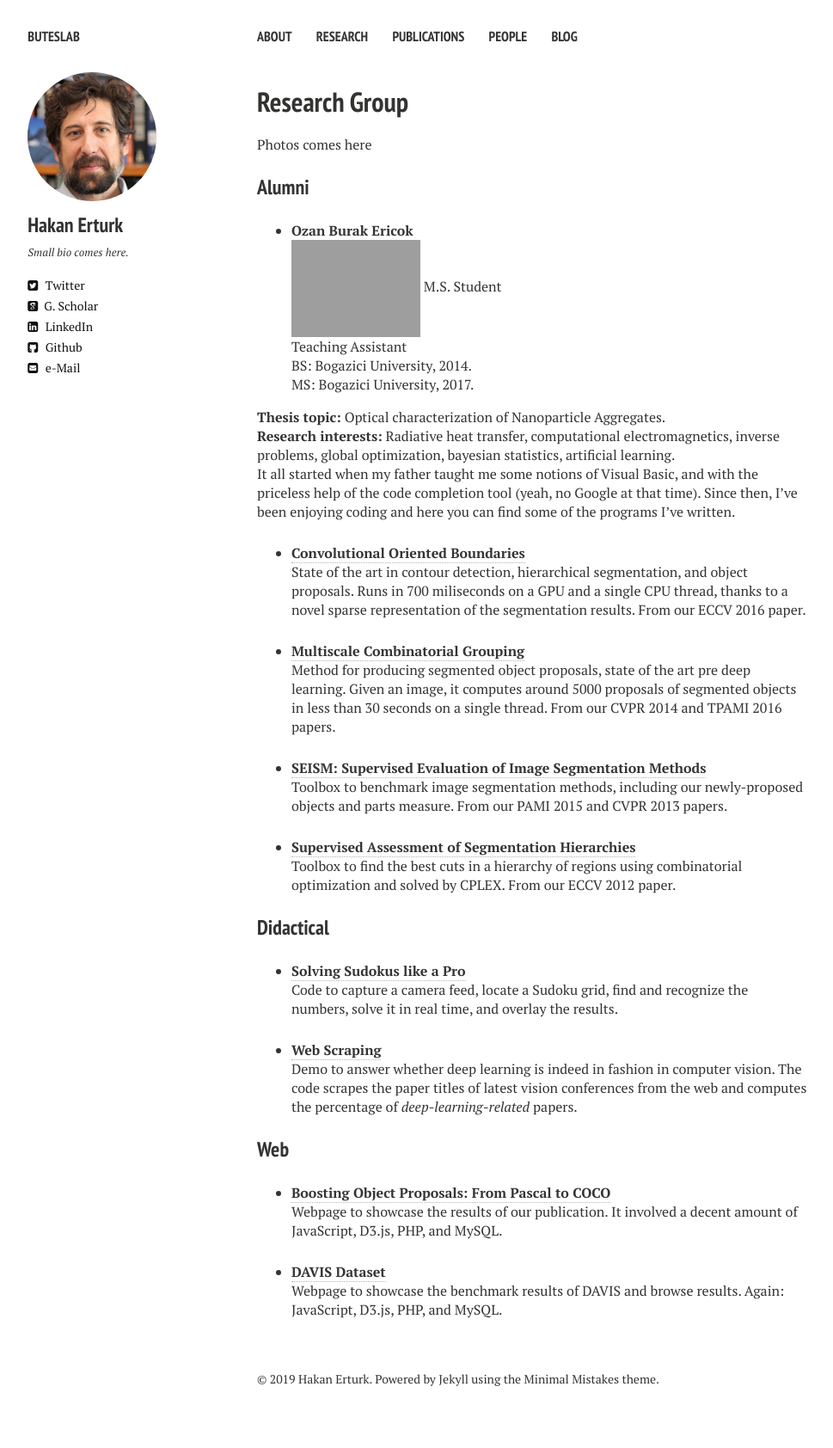
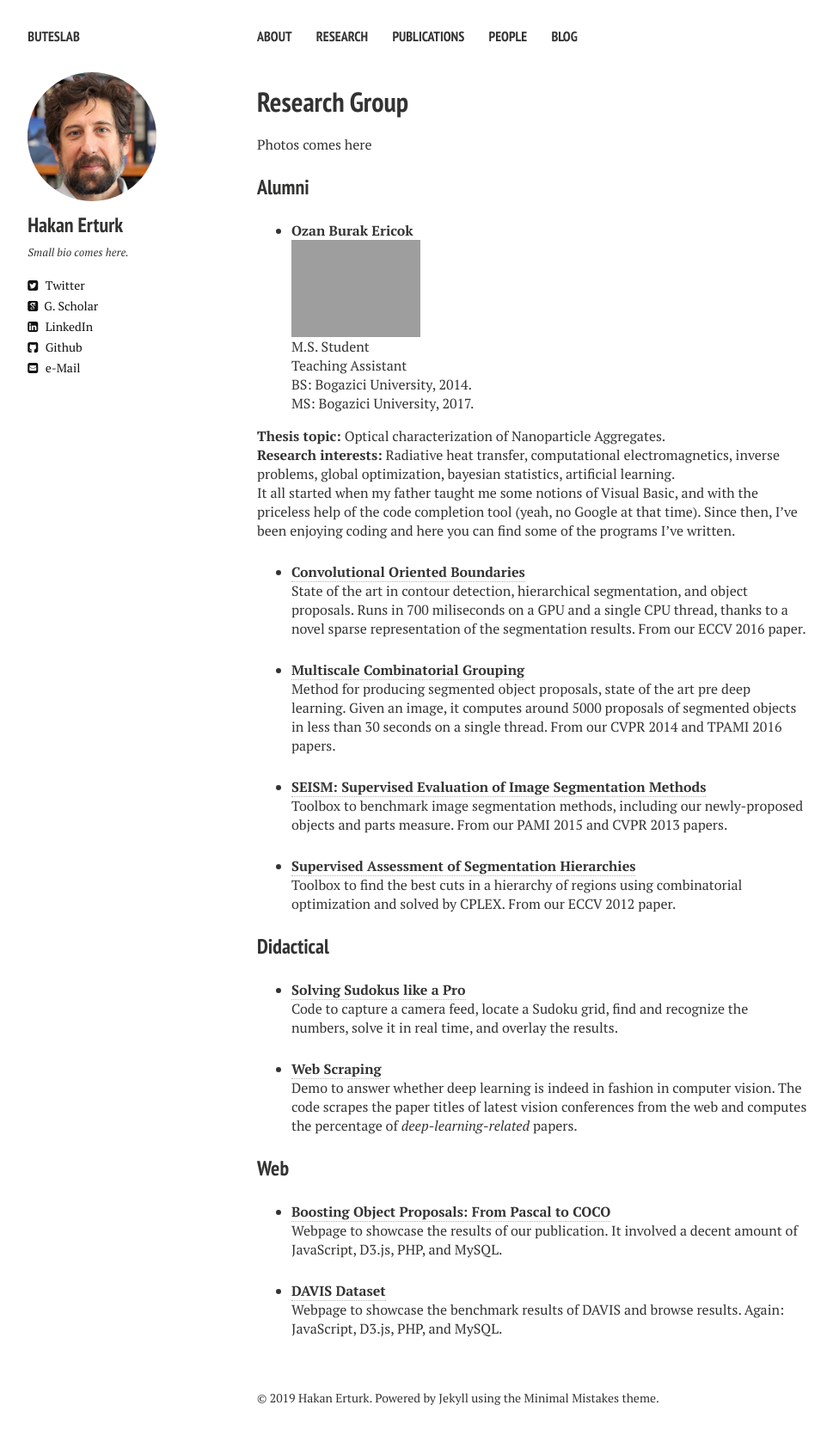
Before and after one commit to buteslab/buteslab.github.io, a Jekyll site: the page built from people.md, in a window 1280 px wide. Shown: the whole page at 86% size, without its empty margins (21-990 px from the left). Built offline with Jekyll 4.4.1, drawn with Linux system fonts in a browser that asks for light colours; nearby versions of some CDN libraries; before the commit the page ends 1662 px from its top, so only the background shows below that.

Commit message:
Update people.md

```diff
--- a/people.md
+++ b/people.md
@@ -12,7 +12,7 @@
 
 ### Alumni
 * **Ozan Burak Ericok** <br />
-<img src="{{ site.github.url }}/images/people/ozanericok.jpeg" height="150" width="150">
+<img src="{{ site.github.url }}/images/people/ozanericok.jpeg" height="150" width="150"><br />
 M.S. Student <br />
 Teaching Assistant <br />
 BS:  Bogazici University, 2014. <br />
```
